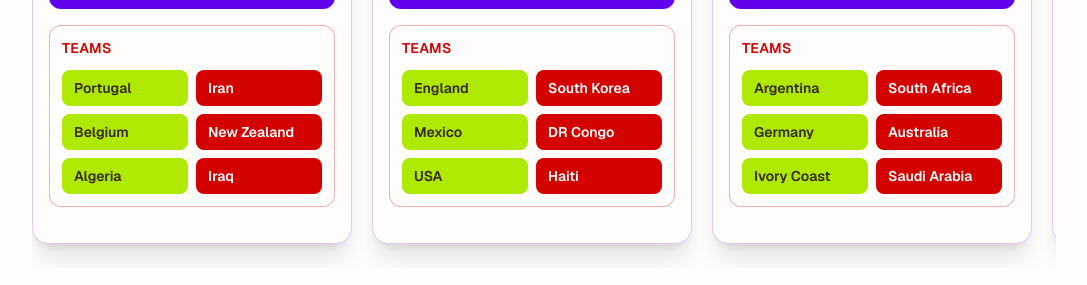
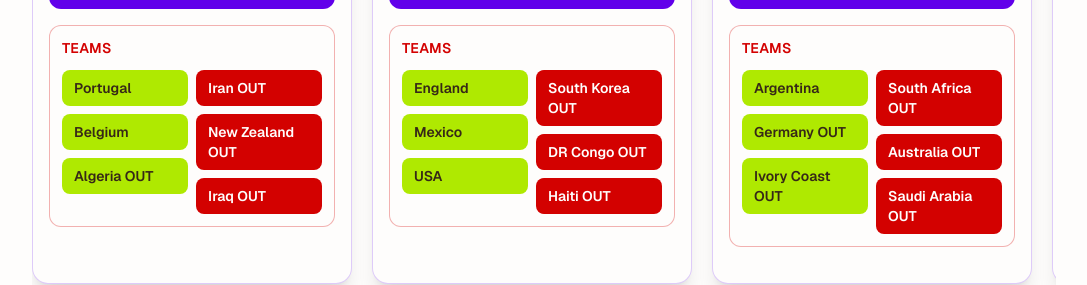
Before and after one commit to blueishegg/my-teams-ui, a Next.js app: page / in a window 1280 px wide. Shown: the part 435-720 px from the top of the page, without its empty margins (96-1183 px from the left). Built offline with nearby package versions, Linux system fonts and the light colour scheme.

Commit message:
updating teams

```diff
--- a/app/page.tsx
+++ b/app/page.tsx
@@ -9,36 +9,37 @@
     name: "Israel",
     profile:
       "https://demo-bucket-molly.s3.eu-west-2.amazonaws.com/israel-gamified.png",
-    teams: ["Portugal", "Belgium", "Algeria", "Iran", "New Zealand", "Iraq"],
+    teams: ["Portugal", "Belgium", "Algeria OUT", "Iran OUT", "New Zealand OUT", "Iraq OUT"],
   },
   {
     name: "Cris",
     profile:
       "https://demo-bucket-molly.s3.eu-west-2.amazonaws.com/cris-gamified.png",
-    teams: ["England", "Mexico", "USA", "South Korea", "DR Congo", "Haiti"],
+    teams: ["England", "Mexico", "USA", "South Korea OUT", "DR Congo OUT", "Haiti OUT"],
   },
   {
     name: "Marcy",
     profile: "Bogota",
     teams: [
       "Argentina",
-      "Germany",
-      "Ivory Coast",
-      "South Africa",
-      "Australia",
-      "Saudi Arabia",
+      "Germany OUT",
+      "Ivory Coast OUT",
+      "South Africa OUT",
+      "Australia OUT",
+      "Saudi Arabia OUT",
     ],
   },
   {
     name: "Ben",
-    profile: "https://demo-bucket-molly.s3.eu-west-2.amazonaws.com/ben-manu.jpeg",
+    profile:
+      "https://demo-bucket-molly.s3.eu-west-2.amazonaws.com/ben-manu.jpeg",
     teams: [
       "Brazil",
       "Colombia",
-      "Austria",
-      "Panama",
+      "Austria OUT",
+      "Panama OUT",
       "Paraguay",
-      "Cape Verde",
+      "Cape Verde OUT",
     ],
   },
   {
@@ -46,29 +47,30 @@
     profile:
       "https://demo-bucket-molly.s3.eu-west-2.amazonaws.com/sandrine-gamified.png",
     teams: [
-      "Netherlands",
-      "Turkey",
+      "Netherlands OUT",
+      "Turkey OUT",
       "Canada",
-      "Czechia",
-      "Uzbekistan",
-      "Bosnia and Herzegovina",
+      "Czechia OUT",
+      "Uzbekistan OUT",
+      "Bosnia and Herzegovina OUT",
     ],
   },
   {
     name: "Mum",
-    profile: "https://demo-bucket-molly.s3.eu-west-2.amazonaws.com/mum-gamified.png",
-    teams: ["France", "Croatia", "Ecuador", "Norway", "Scotland", "Curacao"],
+    profile:
+      "https://demo-bucket-molly.s3.eu-west-2.amazonaws.com/mum-gamified.png",
+    teams: ["France", "Croatia OUT", "Ecuador OUT", "Norway", "Scotland OUT", "Curacao OUT"],
   },
   {
     name: "Dad",
     profile: "Santiago",
-    teams: ["Morocco", "Uruguay", "Switzerland", "Egypt", "Qatar", "Jordan"],
+    teams: ["Morocco", "Uruguay OUT", "Switzerland", "Egypt", "Qatar OUT", "Jordan OUT"],
   },
   {
     name: "Leonie",
     profile:
       "https://demo-bucket-molly.s3.eu-west-2.amazonaws.com/leonie-gamified.png",
-    teams: ["Spain", "Senegal", "Japan", "Sweden", "Tunisia", "Ghana"],
+    teams: ["Spain", "Senegal OUT", "Japan OUT", "Sweden OUT", "Tunisia OUT", "Ghana OUT"],
   },
 ];
 
```
